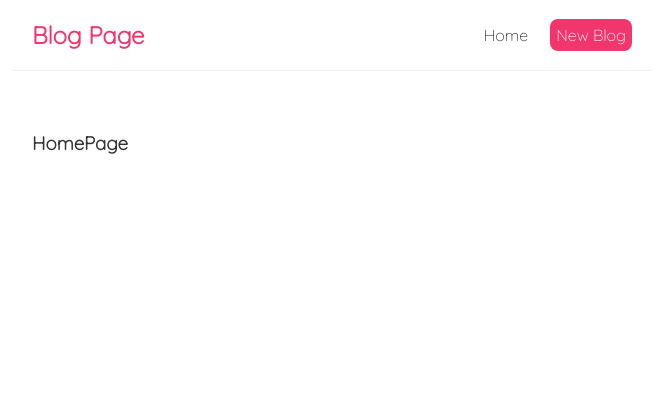
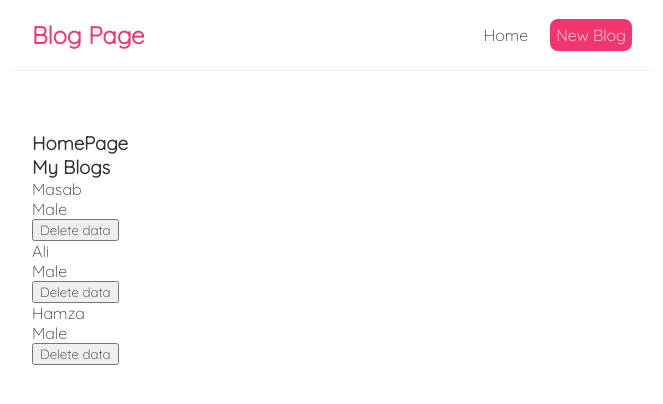
Before and after one commit to masabmunir/React-app, a React (Create React App) app: page / in a window 1280 px wide. Shown: the top 404 px of the page, without its empty margins (308-971 px from the left). Built offline with nearby package versions, Linux system fonts and the light colour scheme.

Commit message:
adding some components

```diff
--- a/src/Components/Blogdata.js
+++ b/src/Components/Blogdata.js
@@ -1,10 +1,17 @@
-const Blogdata = (props) => {
-    const blogs = props.blogs
-    console.log(blogs)
+import React from 'react';
+
+const Blogdata = ({blogs,title,handleDelete}) => {
 
     return (
         <div>
-
+            <h3>{title}</h3>
+            {blogs?.map((blog) => (
+                <div key={blog.id}>
+                    <p>{blog.Name}</p>
+                    <p>{blog.Gender}</p>
+                    <button onClick={()=>{handleDelete(blog.id)}}>Delete data</button>
+                </div>
+            ))}
         </div>
     );
 }
--- a/src/Components/Home.js
+++ b/src/Components/Home.js
@@ -1,29 +1,25 @@
-import {useState} from "react";
-import Blogdata from "./Blogdata";
+import {useState} from 'react';
+import Blogdata from './Blogdata';
+
 const Home =()=>{
-
     const [blog,setblog] = useState(
         [
             {Name:"Masab", Age:12, Gender:"Male",id:1},
             {Name:"Ali", Age:13, Gender:"Male",id:2},
             {Name:"Hamza", Age:15, Gender:"Male",id:3}
 
-        ]
-    );
+        ]);
 
+    const handleDelete=(id)=>{
+        const blogdata = blog.filter(blogs=>blogs.id !==id)
+        setblog(blogdata)
+    }
     return(
         <div className="home">
             <h3>HomePage</h3>
-
-           <Blogdata blog={blog} />
-                {/* {blog.map((info)=>(
-                    <div key={info.id}>
-                      <p>{info.Name}</p>
-                      <p>{info.Gender}</p>
-                    </div>
-                ))} */}
+            <Blogdata blogs={blog} title="My Blogs" handleDelete={handleDelete} />
         </div>
     );
 }
 
-export default Home
+export default Home;
```
